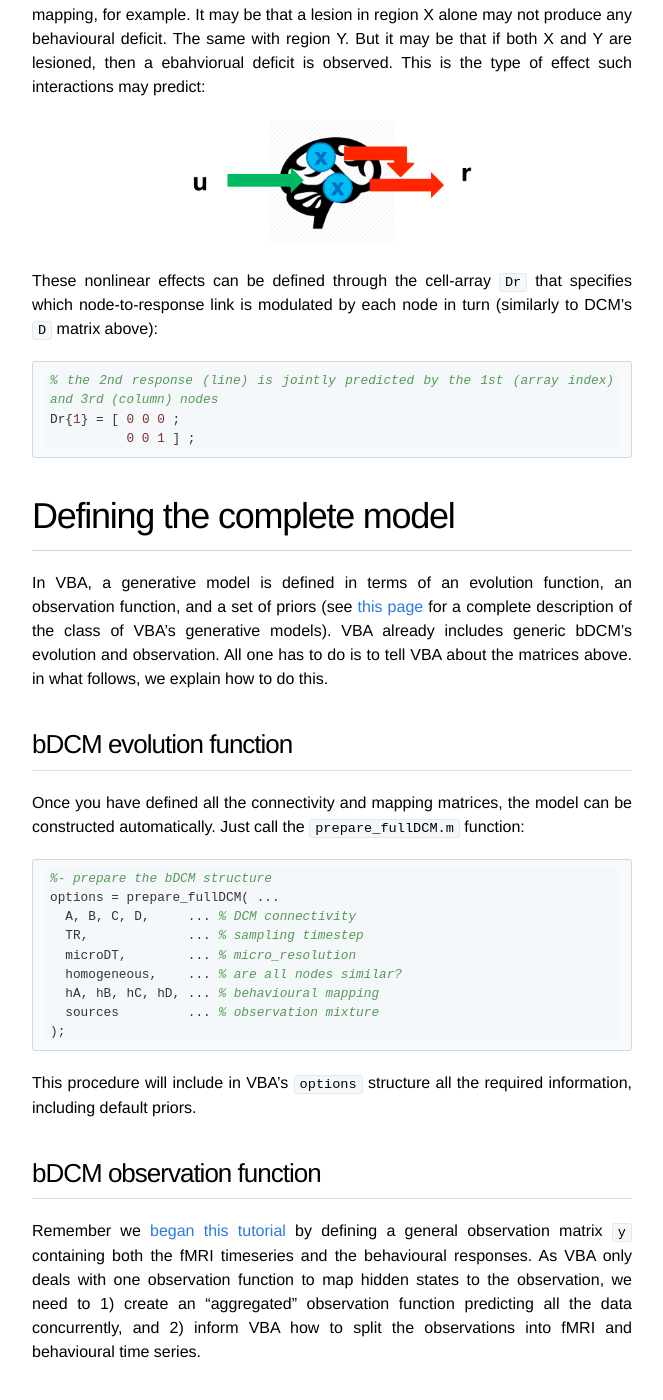
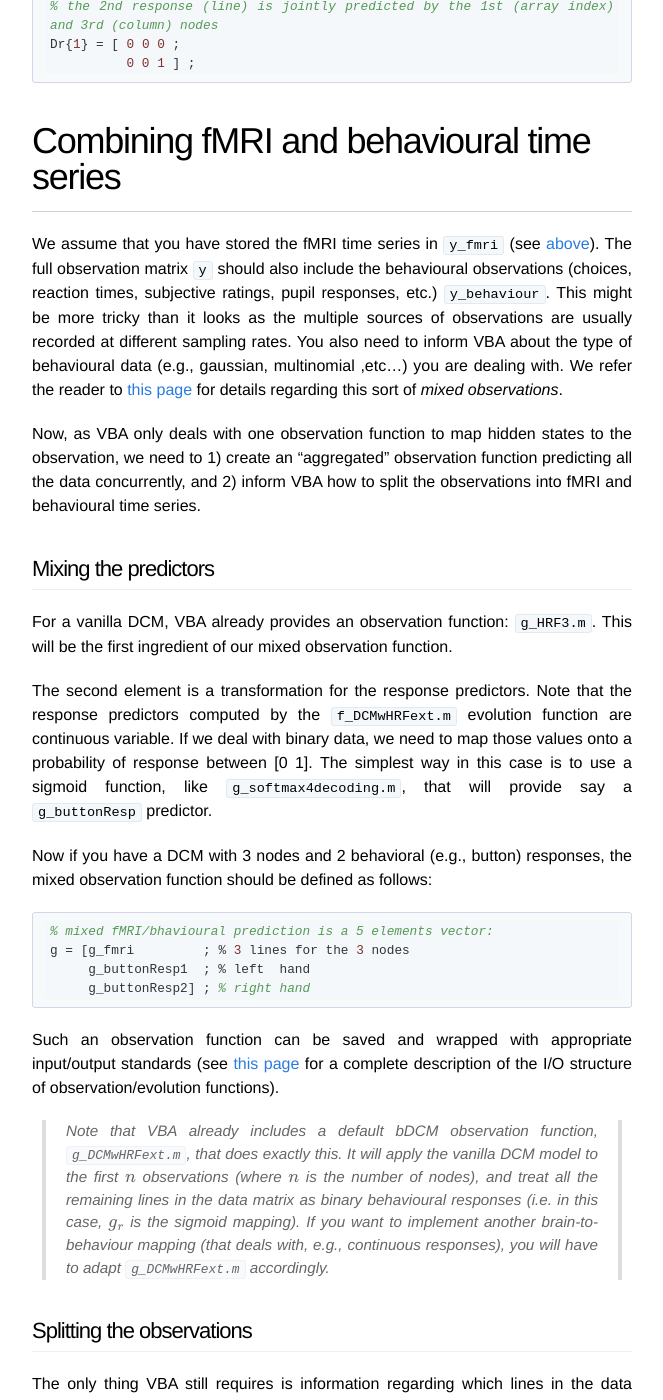
Before and after one commit to MBB-team/VBA-toolbox, a Jekyll site: the page built from _wiki/behavioural-DCM.md, in a window 1280 px wide and 1400 px high, scrolled down 4637 px. Shown: the whole window, without its empty margins (308-971 px from the left). Built offline with Jekyll 4.4.1, drawn with Linux system fonts in a browser that asks for light colours; nearby versions of some CDN libraries; formulas are drawn with MathJax 3; some of the changed text lies outside the part shown.

Commit message:
Update behavioural-DCM.md

````diff
--- a/_wiki/behavioural-DCM.md
+++ b/_wiki/behavioural-DCM.md
@@ -40,18 +40,10 @@
 
 For further details, we refer the reader to [Rigoux & Daunizeau, 2015](http://www.sciencedirect.com/science/article/pii/S1053811915004231){:target="_blank"}.
 
-In behavioural DCM, all variables (including $$A$$, $$B$$, $$C$$, $$D$$, $$A_r$$, $$B_r$$, $$C_r$$ and $$D_r$$ matrices) are jointly fitted to both fMRI and behavioural time series. And as in vanilla DCM, users must specify the *model structure*, which reduces to indicating which entries of these matrices are non-zero. We will exemplify this below. In what follows, we focus on how to extend vanilla DCM to include behavioural variables.
+In behavioural DCM, all variables (including $$A$$, $$B$$, $$C$$, $$D$$, $$A_r$$, $$B_r$$, $$C_r$$ and $$D_r$$ matrices) are jointly fitted to both fMRI and behavioural time series. And as in vanilla DCM, users must specify the *model structure*, which reduces to indicating which entries of these matrices are non-zero. We will exemplify this below. In what follows, we focus on how to set the neuro-behavioural mapping.
 
 
-## Combining the responses
-
-We assume that you have stored the fMRI time series in ```y_fmri```. The full observation matrix ```y``` should also include the behavioural observations (choices, reaction times, subjective ratings, pupil responses, etc.) ```y_behaviour```. This might be more tricky than it looks as the multiple sources of observations are usually recorded at different sampling rates. You also need to inform VBA about the type of behavioural data (e.g., gaussian, multinomial ,etc...) you are dealing with. We refer the reader to [this page]({{ site.baseurl }}/wiki/Multisources) for details regarding this sort of *mixed observations*.
-
-## Setting the neuro-behavioural mapping
-
-In bDCM, the mapping from neural states to behaviour is based on a quadratic expansion similar to the one describing the evolution function of hidden states. Below, we describe the set of matrices that can be used to map hidden states $$x$$ to the behavioural predictors $$r$$ that will be fitted (after an eventual transformation by the observation function $$g_r$$) to the behavioural responses.
-
-* **Direct neural mapping**
+### Direct neural mapping
 
 The most intuitive part of the neuro-behavioural mapping is a linear predictor that directly maps DCM nodes to behavioural predictors:
 ![direct neural mapping]({{ site.baseurl  }}/images/wiki/bdcm/mapping_ha.png){:width="50%"}
@@ -65,7 +57,7 @@
        0 0 1 ] ;
 ```
 
-* **Modulated neural mapping**
+### Modulated neural mapping
 
 Brain-to behaviour mappings may change according to experimental conditions (which are encoded in inputs `u`):
 ![modulated neural mapping]({{ site.baseurl }}/images/wiki/bdcm/mapping_hb.png){:width="50%"}
@@ -78,7 +70,7 @@
           0 0 0 ] ;
 ```
 
-* **Direct input mapping**
+### Direct input mapping
 
 One may also consider direct influences of inputs onto behavioural responses:
 ![cheating mapping]({{ site.baseurl }}/images/wiki/bdcm/mapping_hc.png){:width="50%"}
@@ -94,7 +86,7 @@
        0 1 ] ;
 ```
 
-* **Quadratic neural mapping**
+### Quadratic neural mapping
 
 Finally, similarly to DCM's quadratic gating effects, one may assume that brain-to behaviour mappings may be modulated by activity in other network nodes. This capture situations in which nodes interact to produce a response. Think of lesion mapping, for example. It may be that a lesion in region X alone may not produce any behavioural deficit. The same with region Y. But it may be that if both X and Y are lesioned, then a ebahviorual deficit is observed. This is the type of effect such interactions may predict:
 ![quadratic mapping]({{ site.baseurl }}/images/wiki/bdcm/mapping_hd.png){:width="50%"}
@@ -107,31 +99,11 @@
           0 0 1 ] ;
 ```
 
-# Defining the complete model
+# Combining fMRI and behavioural time series
 
-In VBA, a generative model is defined in terms of an evolution function, an observation function, and a set of priors (see [this page]({{ site.baseurl }}/wiki/Structure-of-VBA's-generative-model) for a complete description of the class of VBA's generative models). VBA already includes generic bDCM's evolution and observation. All one has to do is to tell VBA about the matrices above. in what follows, we explain how to do this.
+We assume that you have stored the fMRI time series in ```y_fmri``` (see [above]({{ site.baseurl }}/wiki/behavioural-DCM/#Preparing-a-vanilla-DCM-analysis)). The full observation matrix ```y``` should also include the behavioural observations (choices, reaction times, subjective ratings, pupil responses, etc.) ```y_behaviour```. This might be more tricky than it looks as the multiple sources of observations are usually recorded at different sampling rates. You also need to inform VBA about the type of behavioural data (e.g., gaussian, multinomial ,etc...) you are dealing with. We refer the reader to [this page]({{ site.baseurl }}/wiki/Multisources) for details regarding this sort of *mixed observations*.
 
-## bDCM evolution function
-
-Once you have defined all the connectivity and mapping matrices, the model can be constructed automatically.  Just call the `prepare_fullDCM.m` function:
-
-```matlab
-%- prepare the bDCM structure
-options = prepare_fullDCM( ...
-  A, B, C, D,     ... % DCM connectivity
-  TR,             ... % sampling timestep
-  microDT,        ... % micro_resolution
-  homogeneous,    ... % are all nodes similar?
-  hA, hB, hC, hD, ... % behavioural mapping
-  sources         ... % observation mixture
-);
-```
-
-This procedure will include in VBA's `options` structure all the required information, including default priors.
-
-## bDCM observation function
-
-Remember we [began this tutorial]({{ site.baseurl }}/wiki/behavioural-DCM/#combining-the-responses) by defining a general observation matrix `y` containing both the fMRI timeseries and the behavioural responses. As VBA only deals with one observation function to map hidden states to the observation, we need to 1) create an "aggregated" observation function predicting all the data concurrently, and 2) inform VBA how to split the observations into fMRI and behavioural time series.
+Now, as VBA only deals with one observation function to map hidden states to the observation, we need to 1) create an "aggregated" observation function predicting all the data concurrently, and 2) inform VBA how to split the observations into fMRI and behavioural time series.
 
 ### Mixing the predictors
 
@@ -142,16 +114,16 @@
 Now if you have a DCM with 3 nodes and 2 behavioral (e.g., button) responses, the mixed observation function should be defined as follows:
 
 ```matlab
-% prediction is a 5 elements vector;
+% mixed fMRI/bhavioural prediction is a 5 elements vector:
 g = [g_fmri         ; % 3 lines for the 3 nodes
-     g_buttonResp1  ;
-     g_buttonResp2] ;
+     g_buttonResp1  ; % left  hand
+     g_buttonResp2] ; % right hand
 ```
 
 Such an observation function can be saved and wrapped with appropriate input/output standards (see [this page]({{ site.baseurl }}/wiki/VBA-model-inversion-in-4-steps) for a complete description of the I/O structure of observation/evolution functions).
 
-Note that VBA already includes a default bDCM observation function, `g_DCMwHRFext.m`, that does exactly that for you.
-It will apply the DCM model on the first $$n$$ observations (where $$n$$ is the number of nodes), and treat all the remaining lines in the data matrix as binary behaviorual responses (by applying a sigmoid transform). If you want to implement another brain-to-bbehaviour mapping (that deals with, e.g., real valued responses), you'll have to adapt `g_DCMwHRFext.m` accordingly.
+> Note that VBA already includes a default bDCM observation function, `g_DCMwHRFext.m`, that does exactly this.
+It will apply the vanilla DCM model to the first $$n$$ observations (where $$n$$ is the number of nodes), and treat all the remaining lines in the data matrix as binary behavioural responses (i.e. in this case, $$g_r$$ is the sigmoid mapping). If you want to implement another brain-to-behaviour mapping (that deals with, e.g., continuous responses), you will have to adapt `g_DCMwHRFext.m` accordingly.
 
 ### Splitting the observations
 
@@ -169,20 +141,48 @@
 ```
 
 
-# bDCM analysis
+# Running the inversion
 
-We now are in a position to perform a complete bDCM analysis.
+In VBA, a generative model is defined in terms of an evolution function, an observation function, and a set of priors (see [this page]({{ site.baseurl }}/wiki/Structure-of-VBA's-generative-model) for a complete description of the class of VBA's generative models). VBA already includes generic bDCM's evolution and observation. All one has to do is to tell VBA about the above connectivity and neuro-behavioural mapping matrices. As for vanilla DCM, the following matlab script creates the corresponding VBA's ```options``` structure:
 
-## Simulation and estimation
+```matlab
+%- prepare the DCM structure
+TR = 2; % sampling resolution (in secs)
+microDT = 1e-1; % micro_resolution = ODE solver time step (in secs)
+homogeneous = 1; % are all nodes similar?
+options = prepare_fullDCM(A, B, C, D, TR, microDT, homogeneous,hA, hB, hC, hD,sources);
+```
 
-Behavioural DCM is not different from any other model in VBA's library. You can thus use the generic functions `simulateNLSS.m` to simulate artifical data and `VBA_NLStateSpaceModel.m` to invert the model.
+Priors can be automatically set using the $$getPriors$$ function:
+```matlab
+nreg = 3; % number of network nodes
+n_t = 720; % number of fMRI time samples
+reduced_f = 1; % simplified HRF model
+stochastic = 0; % for deterministic DCM
+options.priors = getPriors(nreg,n_t,options,reduced_f,stochastic);
+```
 
-You can also look at the demo script `demo_negfeedback.m` that implement the simple two-nodes bDCM descibed in our seminal paper ([Rigoux & Daunizeau, 2015](http://www.sciencedirect.com/science/article/pii/S1053811915004231){:target="_blank"}):
+The main VBA inversion routine can now be called to run the behavioural DCM analysis:
+
+```matlab
+f_fname = @f_DCMwHRFext; % bDCM evolution function
+g_fname = @g_DCMwHRFext; %  % bDCM obseravtion function
+dim=options.dim;
+[posterior,out] = VBA_NLStateSpaceModel(y,u,f_fname,g_fname,dim,options);
+```
+
+> Tip: You can also look at the demo script `demo_negfeedback.m` that implement the simple two-nodes bDCM descibed in our seminal paper ([Rigoux & Daunizeau, 2015](http://www.sciencedirect.com/science/article/pii/S1053811915004231){:target="_blank"}):
 
 ![bdcm-demo]({{ site.baseurl }}/images/wiki/bdcm/bdcm_example.png)
 
 > **Toy bDCM example from [Rigoux & Daunizeau, 2015](http://www.sciencedirect.com/science/article/pii/S1053811915004231){:target="_blank"}**
 The 1st input evokes responses through the action of node 1. The 2nd input modulates the influence of the negative feedback loop formed between nodes 1 and 2.
+
+
+# Post-hoc bDCM analysis
+
+
+
 
 ## Artificial lesion analyses
 
````
